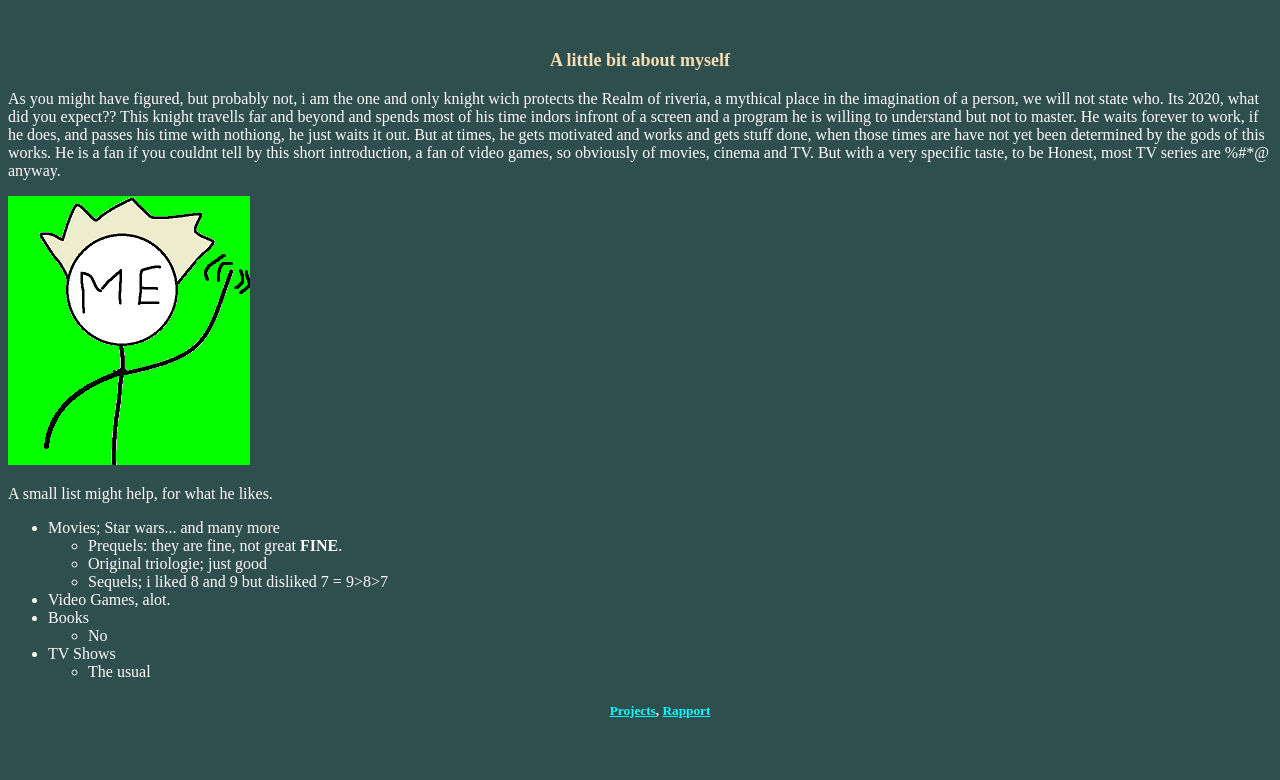
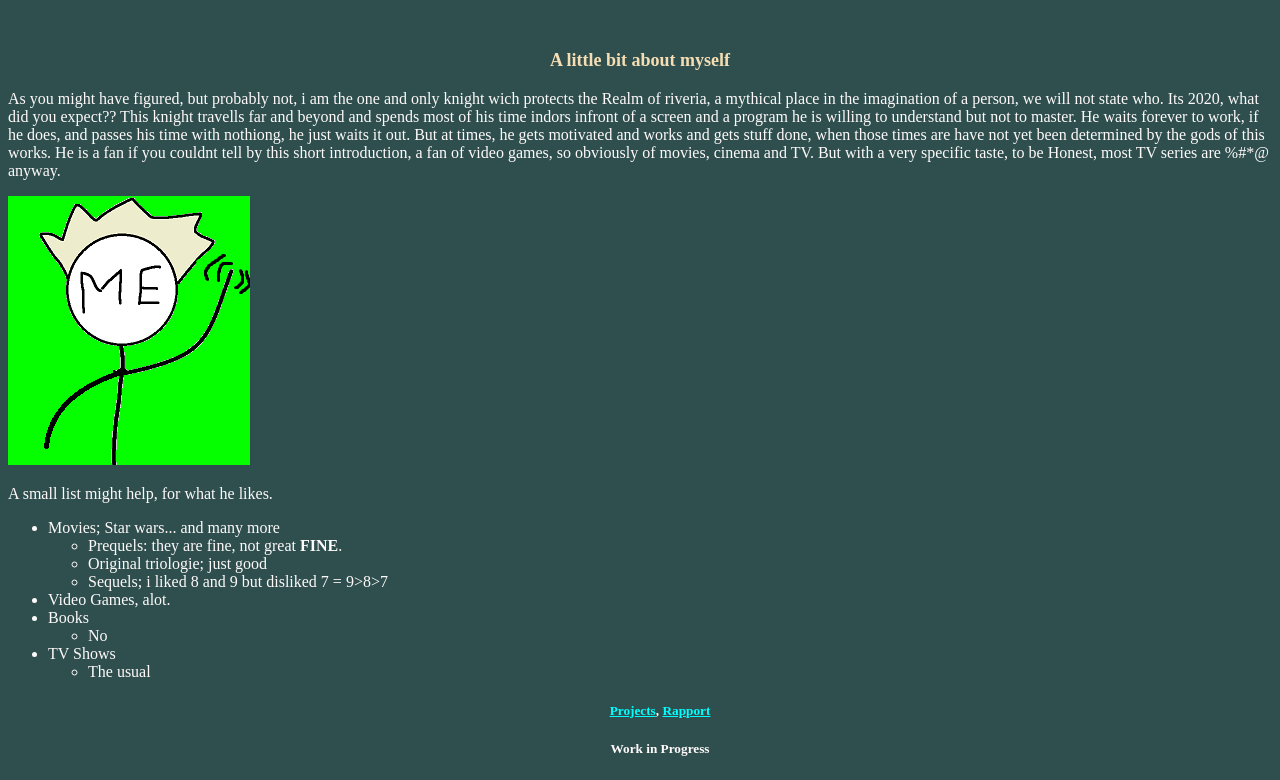
Before and after one commit to Speedey/Homework, a plain HTML site: page index.html in a window 1280 px wide. Shown: the part 583-1363 px from the top of the page. Before the commit the page ends 1324 px from the top, so only its background shows below. Drawn offline with Linux system fonts and the light colour scheme.

Commit message:
Update index.html

```diff
--- a/index.html
+++ b/index.html
@@ -46,5 +46,6 @@
                 <LI>The usual</LI>
         </UL>
         <h5><a href="Projects.html" title="Page for projects" target='_blank'>Projects</a>, <a href="rapport.html" title="Page for rapport">Rapport</a></h5>
+                <h5>Work in Progress</h5>
     </body>
 </html>
```
